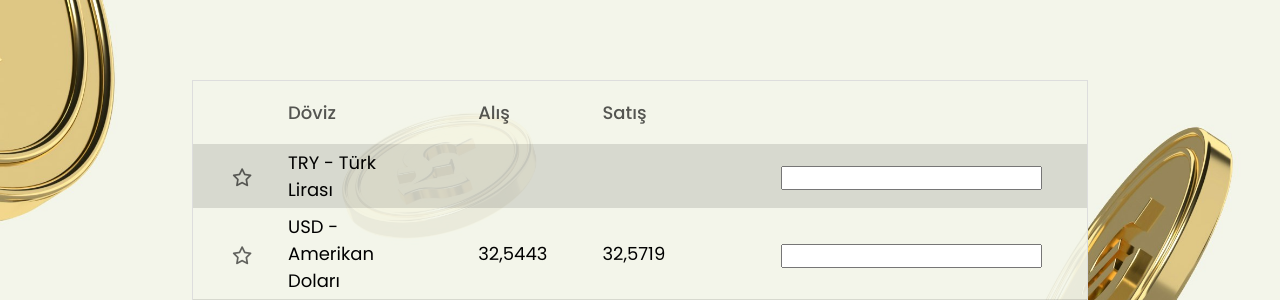
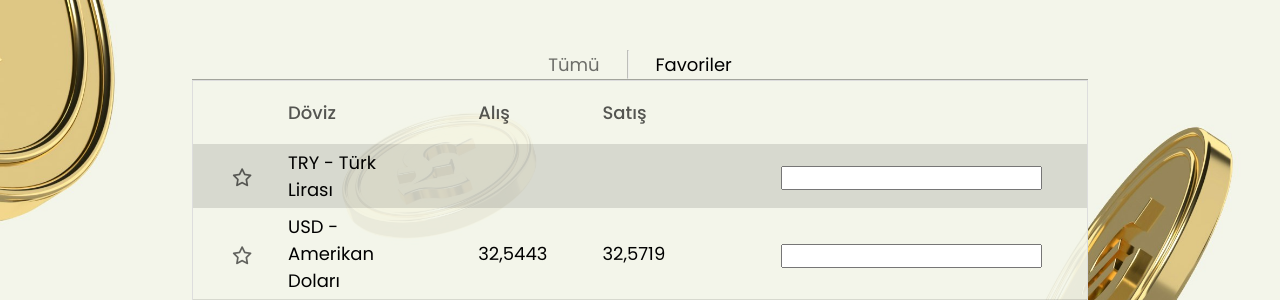
Before and after one commit to tolgab35/Doviz-Otomasyon-Sitesi, a PHP site: page /piyasalar.html in a window 1280 px wide. Shown: the part 55-355 px from the top of the page. Run offline with PHP 8.4, Linux system fonts and the light colour scheme.

Commit message:
add 'all' and 'favorites' section for currency table

```diff
--- a/piyasalar.html
+++ b/piyasalar.html
@@ -3,6 +3,7 @@
   <head>
     <meta charset="UTF-8" />
     <meta name="viewport" content="width=device-width, initial-scale=1.0" />
+
     <title>Piyasalar</title>
 
     <link
@@ -12,14 +13,16 @@
       crossorigin="anonymous"
       referrerpolicy="no-referrer"
     />
-    <link rel="icon" href="images/gold-coin.svg" />
-    <link rel="stylesheet" href="style.css" />
+
     <link rel="preconnect" href="https://fonts.googleapis.com" />
     <link rel="preconnect" href="https://fonts.gstatic.com" crossorigin />
     <link
       href="https://fonts.googleapis.com/css2?family=Poppins:ital,wght@0,100;0,200;0,300;0,400;0,500;0,600;0,700;0,800;0,900;1,100;1,200;1,300;1,400;1,500;1,600;1,700;1,800;1,900&display=swap"
       rel="stylesheet"
     />
+
+    <link rel="icon" href="images/gold-coin.svg" />
+    <link rel="stylesheet" href="style.css" />
   </head>
   <body>
     <header class="header">
@@ -35,6 +38,14 @@
     </header>
 
     <section id="piyasalar">
+      <div>
+        <h3 id="piyasalar-all"><a href="">Tümü</a></h3>
+        <hr style="margin-left: 27px; opacity: 60%" />
+        <h3 id="piyasalar-favorites" style="margin-left: 27px">
+          <a href="">Favoriler</a>
+        </h3>
+      </div>
+
       <table id="piyasalar-tablo">
         <tr>
           <th style="opacity: 0%">favorite-star</th>
--- a/style.css
+++ b/style.css
@@ -163,12 +163,34 @@ body,
 }
 
 #piyasalar {
+  flex-direction: column;
   display: flex;
   justify-content: center;
   align-items: center;
   text-align: left;
-  padding-top: 80px;
+  padding-top: 50px;
 }
+
+#piyasalar div {
+  width: 70%;
+  display: flex;
+  justify-content: center;
+  border-bottom: 1px solid rgba(0, 0, 0, 0.334);
+}
+#piyasalar div h3 a {
+  color: black;
+  font-size: 18px;
+  font-weight: 400;
+  text-decoration: none;
+}
+#piyasalar-all {
+  opacity: 55%;
+}
+#piyasalar-favorites:hover {
+  opacity: 55%;
+  transition: 0.1s ease;
+}
+
 #piyasalar-tablo {
   background-color: #f3f5eae5;
   border-collapse: collapse;
@@ -208,7 +230,7 @@ body,
 }
 .favorite-star:hover {
   opacity: 100%;
-  transition: 0.1s;
+  transition: 0.1s ease;
 }
 
 .piyasalar-textbox {
```
